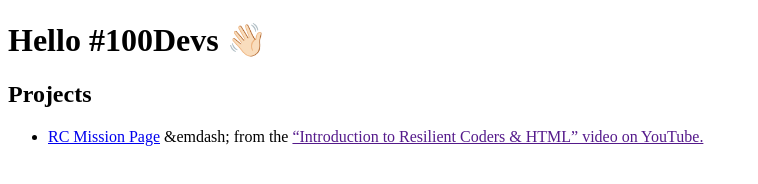
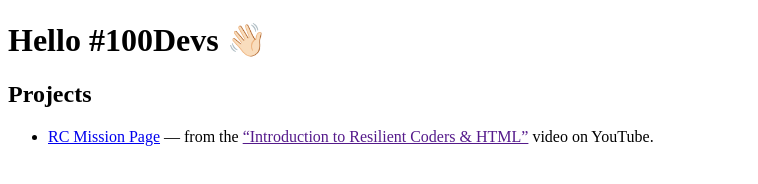
Before and after one commit to tildephil/tildephil.github.io, a plain HTML site: page index.html in a window 1280 px wide. Shown: the whole page, without its empty margins (0-758 px from the left). Drawn offline with Linux system fonts and the light colour scheme.

Commit message:
Update index.html

```diff
--- a/index.html
+++ b/index.html
@@ -9,7 +9,7 @@
     <h1>Hello #100Devs 👋🏻</h1>
     <h2>Projects</h2>
     <ul>
-      <li><a href="#">RC Mission Page</a> &emdash; from the <a href="" target="_blank" rel="external">&ldquo;Introduction to Resilient Coders &amp; HTML&rdquo; video on YouTube.</li>
+      <li><a href="#">RC Mission Page</a> &mdash; from the <a href="" target="_blank" rel="external">&ldquo;Introduction to Resilient Coders &amp; HTML&rdquo;</a> video on YouTube.</li>
     </ul>
   </body>
 </html>
```
